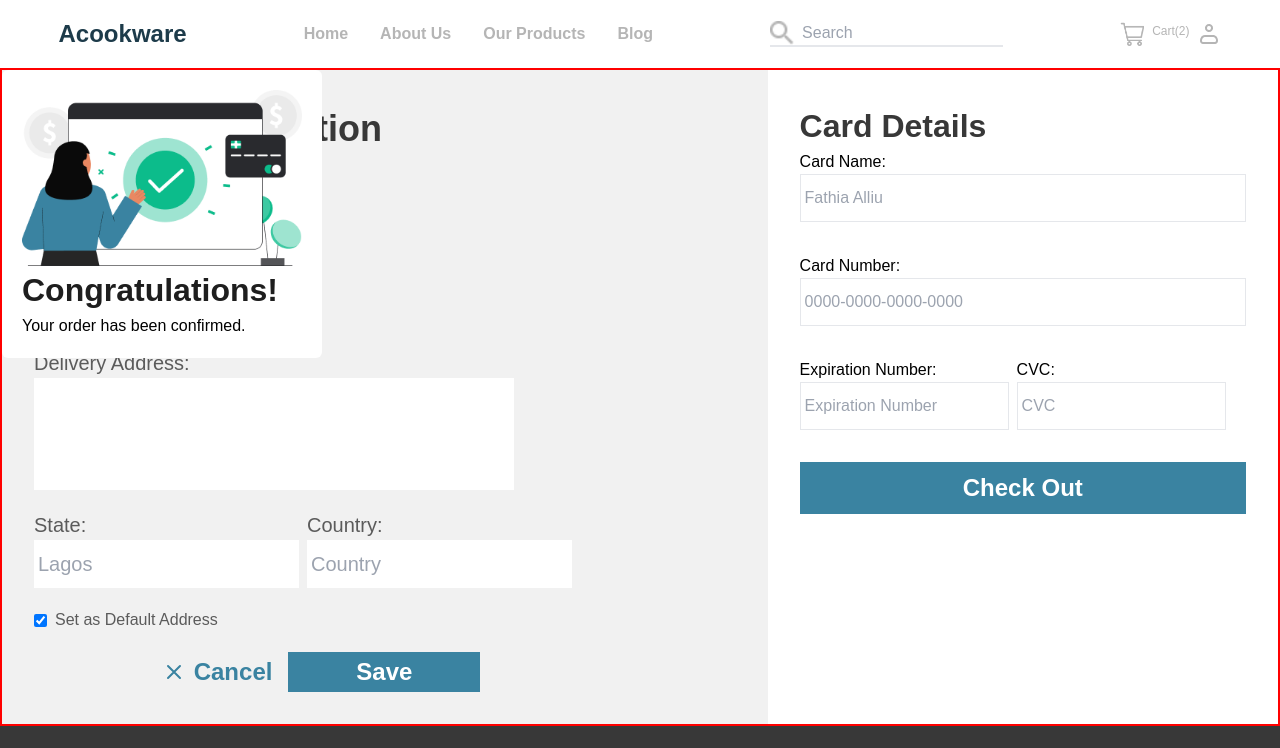
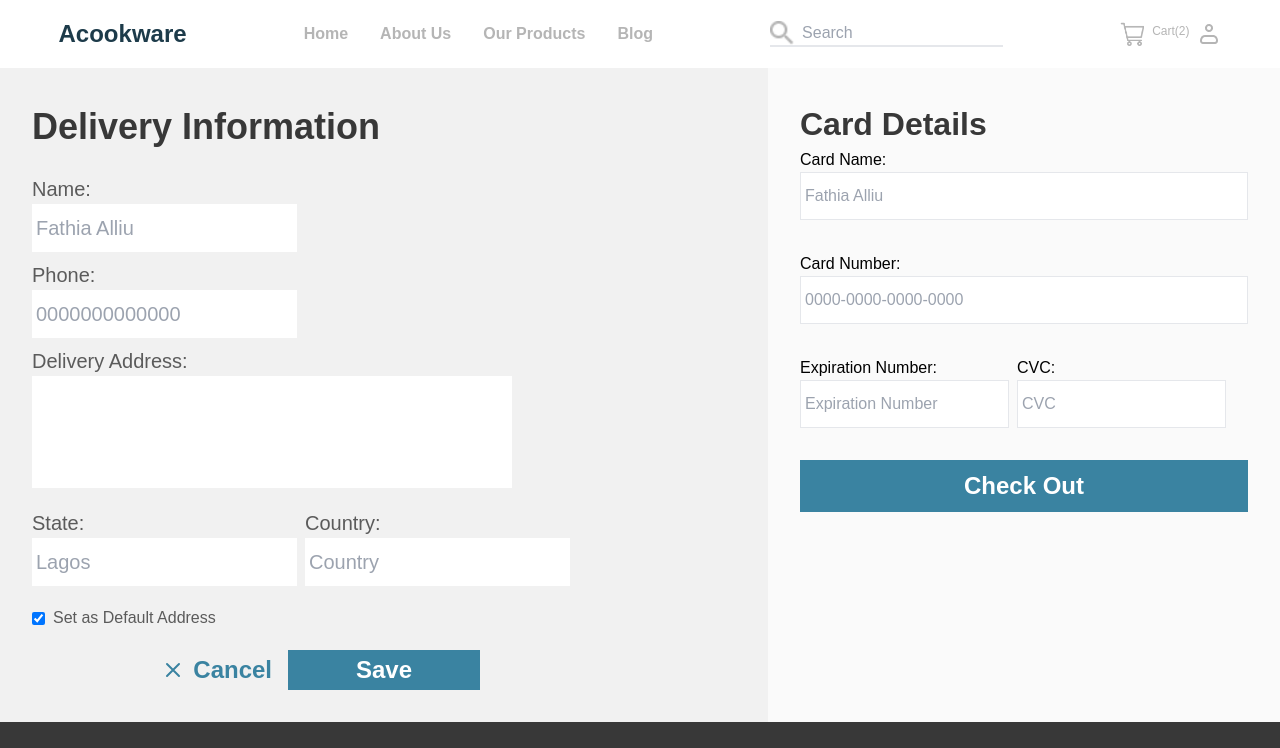
Before and after one commit to ofthewildfire/store-stage2-task, a React (Vite) app: page /checkout in a window 1280 px wide. Shown: the top 748 px of the page. Built offline with nearby package versions, Linux system fonts and the light colour scheme.

Commit message:
Finished: Added modal on click, using state, works fine.

```diff
--- a/src/components/layout/shoping-cart/CheckOutModal.jsx
+++ b/src/components/layout/shoping-cart/CheckOutModal.jsx
@@ -1,14 +1,21 @@
 const CheckOutModal = () => {
   return (
-    <div className=" bg-white rounded-md w-[20rem] p-5 block absolute">
+    <main className="modal-container">
+      <div className=" bg-white p-5">
         <div className="img">
           <img src="credit-card-payment.png" alt="Checkout Modal" />
         </div>
+        <div>
+          {" "}
           <h2 className="text-[#1E1E1E] font-semibold text-[2rem]">
             Congratulations!
           </h2>
-      <p>Your order has been confirmed.</p>
+          <p className="text-[#5B5B5B] font-medium text-[1.25rem]">
+            Your order has been confirmed.
+          </p>
         </div>
+      </div>
+    </main>
   );
 };
 
--- a/src/components/layout/shoping-cart/CheckoutPage.jsx
+++ b/src/components/layout/shoping-cart/CheckoutPage.jsx
@@ -6,8 +6,8 @@ import CheckOutModal from "./CheckOutModal";
 const CheckoutPage = () => {
   const [paid, setPaid] = useState(false);
 
-  const toggleModal = () => {
-    alert("I was clicked");
+  const toggleModal = (e) => {
+    e.preventDefault();
     setPaid((prev) => !prev);
     return <CheckOutModal />;
   };
@@ -103,7 +103,7 @@ const CheckoutPage = () => {
             </button>
           </div>
         </form>
-        <form action="#" className="form-right bg-white p-8 ">
+        <form action="#" className="form-right bg-[#FAFAFA] p-8 ">
           <h3 className="text-[#383838] text-[2rem] font-semibold">
             Card Details
           </h3>
@@ -157,7 +157,7 @@ const CheckoutPage = () => {
             Check Out
           </button>
         </form>
-        <CheckOutModal />
+        {paid && <CheckOutModal />}
       </main>
       <Footer />
     </>
--- a/src/index.css
+++ b/src/index.css
@@ -88,12 +88,7 @@ main {
   border: 1px solid #969696;
 }
 
-.checkout-page-forms {
-  border: 2px solid red;
-}
-
 .checkout-page-forms > {
-  border: 2px solid purple;
   grid-column: 1/-1;
 }
 
@@ -112,3 +107,24 @@ main {
 .form-right {
   grid-column: 4/-1;
 }
+
+.modal-container {
+  height: 100vh;
+  position: absolute;
+  background-color: rgba(0, 0, 0, 0.435);
+  display: flex;
+  align-items: center;
+  justify-content: center;
+  width: 100%;
+}
+
+.modal-container > div {
+  min-width: 40rem;
+  max-width: 100%;
+  height: auto;
+
+  display: flex;
+  align-items: center;
+  justify-content: center;
+  flex-direction: column;
+}
```
Lines whose indentation alone changed are shown as unchanged.
